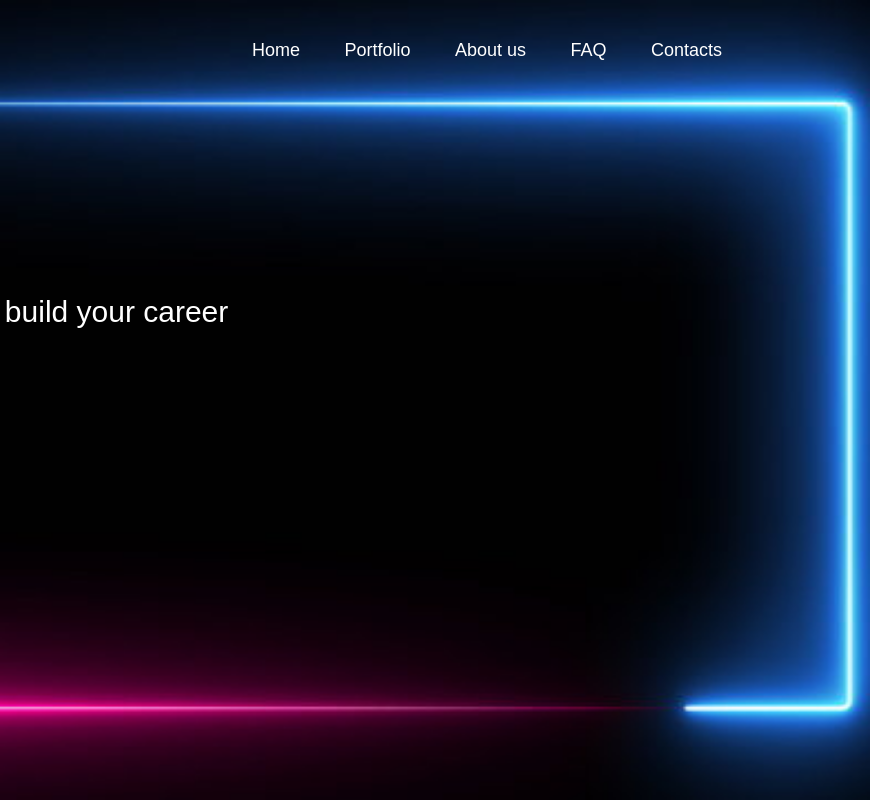
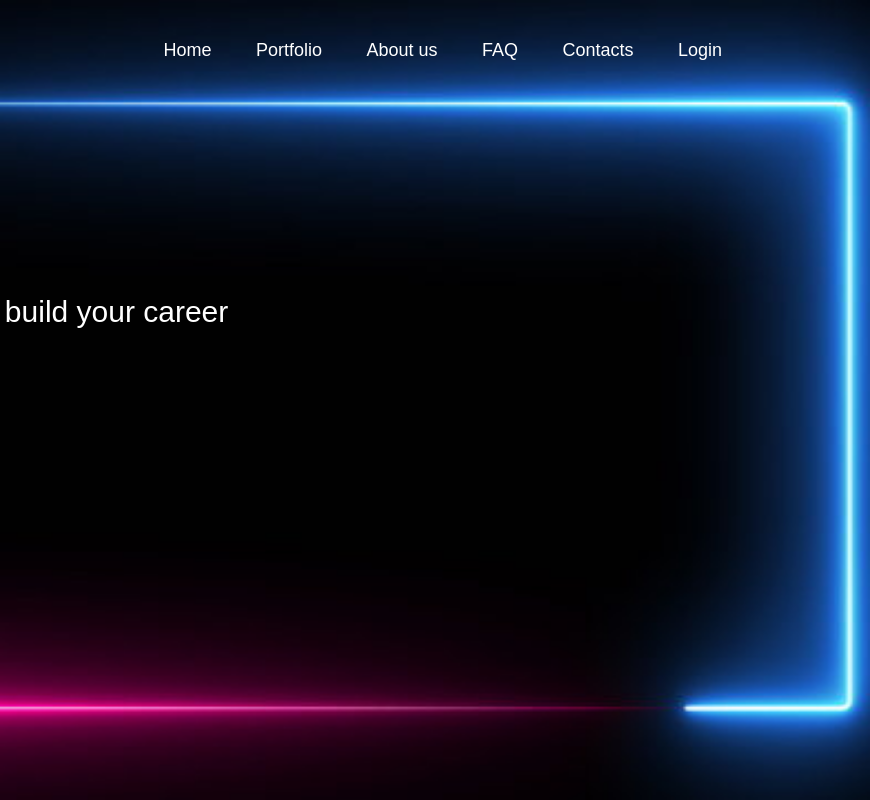
Before and after one commit to DiogoSilva23/Portfoliyo, a website: page public/index.html in a window 1280 px wide. Shown: the top 800 px of the page, 410-1280 px from the left. Drawn offline with Linux system fonts and the light colour scheme.

Commit message:
New page icon and initial Login implementation

```diff
--- a/public/css/style.css
+++ b/public/css/style.css
@@ -58,6 +58,31 @@ nav ul li a::after{
 }
 
 nav ul li a:hover::after{
+    width:100%;
+}
+
+nav ul li button{
+    cursor: pointer;
+    border: none;
+    background: none;
+    color: white;
+    text-decoration: none;
+    font-size: 18px;
+    position: relative;
+}
+
+nav ul li button::after{
+    content: '';
+    width: 0;
+    height: 3px;
+    background: #b54769;
+    position: absolute;
+    left: 0;
+    bottom: -6px;
+    transition: 0.5s;
+}
+
+nav ul li button:hover::after{
     width:100%;
 }
 
--- a/public/index.html
+++ b/public/index.html
@@ -6,6 +6,7 @@
     <meta name="viewport" content="width=device-width, initial-scale=1.0">
     <title>Portfoliyo</title>
     <link rel="stylesheet" href="css/style.css"> <!--IMPORT CSS-->
+    <link rel="icon" type="image/x-icon" href="/images/briefcase.png">
 </head>
 
 <body>
@@ -19,6 +20,7 @@
                 <li><a href="#">About us</a></li>
                 <li><a href="#">FAQ</a></li>
                 <li><a href="#">Contacts</a></li>
+                <li><button class="login" onclick="loginPop()">Login</button></li>
             </ul>
         </nav>
         <div class="header-text"> <!--SITE SLOGAN/DESCRIPTION-->
```
Also changed, not shown: public/images/briefcase.png (added).
